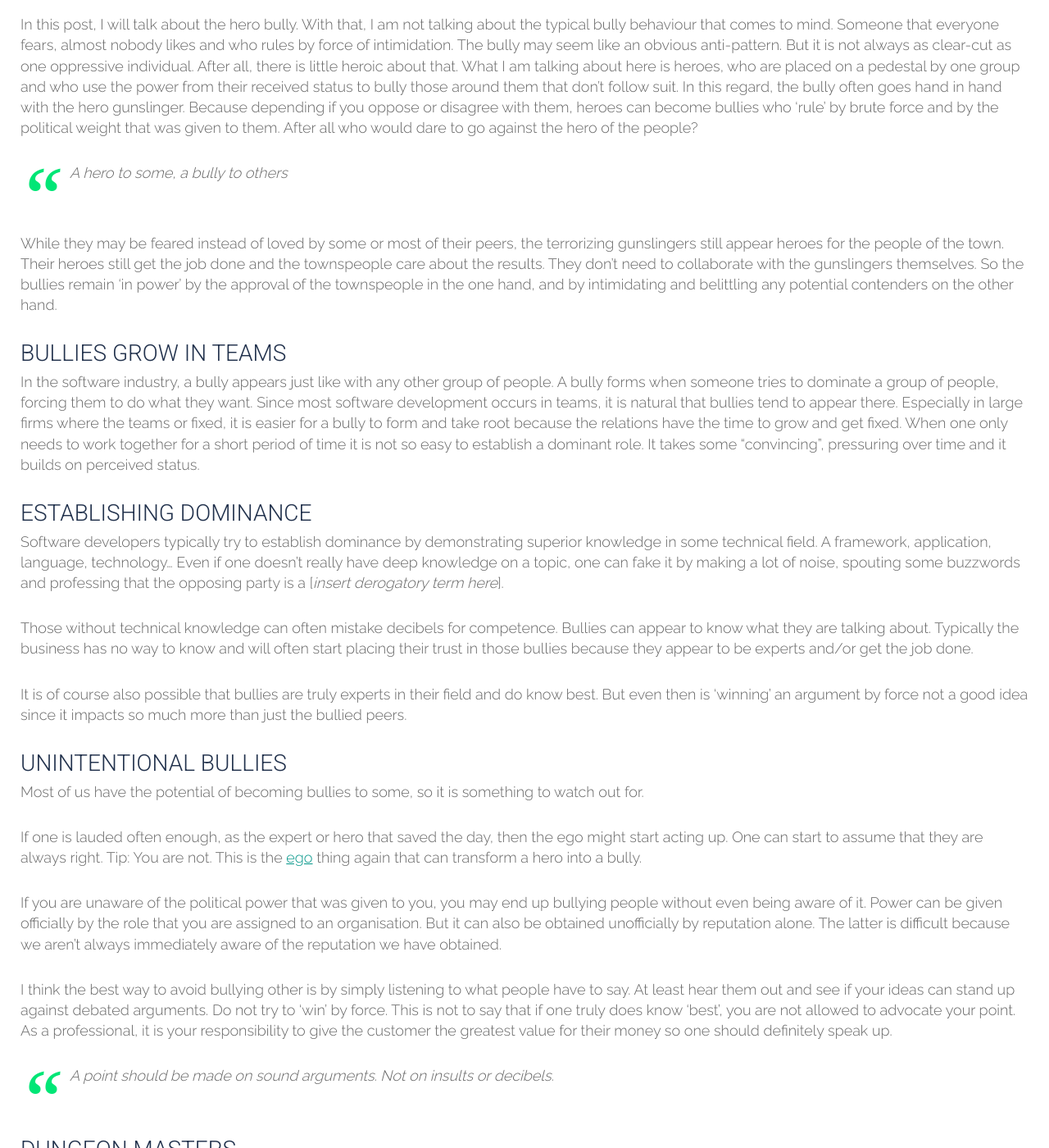
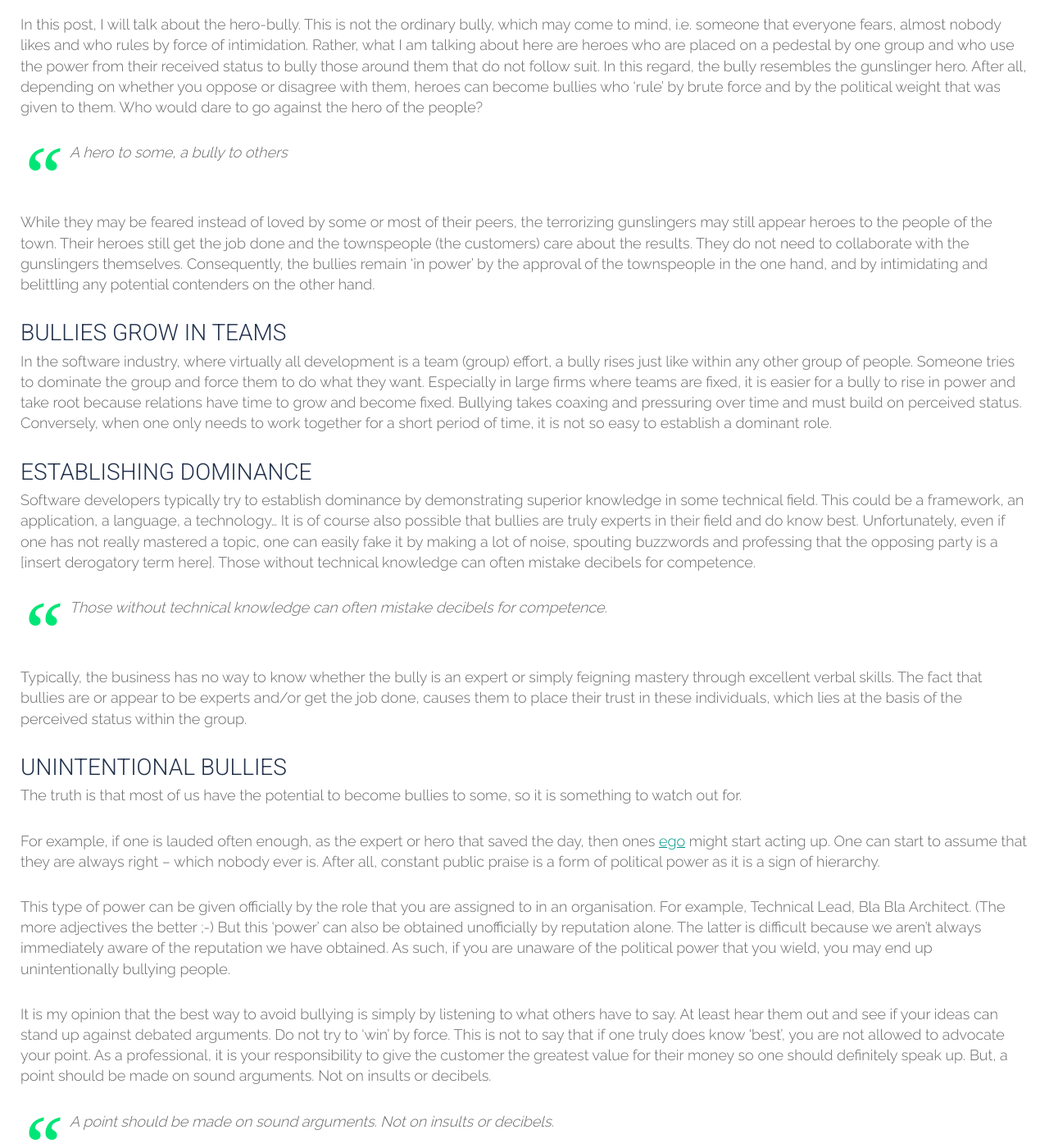
Before and after one commit to tripledio/tripledio.github.io, a Jekyll site: the page built from _posts/2018-07-17-Bully.md, in a window 1280 px wide and 1400 px high, scrolled down 755 px. Shown: the whole window at 82% size. Built offline with Jekyll 4.4.1, drawn with Linux system fonts in a browser that asks for light colours; some of the changed text lies outside the part shown.

Commit message:
feedback erol

```diff
--- a/_posts/2018-07-17-Bully.md
+++ b/_posts/2018-07-17-Bully.md
@@ -10,60 +10,61 @@ excerpt: A post about the Bully hero pattern in software development.
 
 *This post belongs to small series of posts. The main post is [Heroes](/31/05/2018/Heroes/).*
 
-In this post, I will talk about the hero bully. With that, I am not talking about the typical bully behaviour that comes to mind. Someone that everyone fears, almost nobody likes and who rules by force of intimidation. The bully may seem like an obvious anti-pattern. But it is not always as clear-cut as one oppressive individual. After all, there is little heroic about that. What I am talking about here is heroes, who are placed on a pedestal by one group and who use the power from their received status to bully those around them that don't follow suit. In this regard, the bully often goes hand in hand with the hero gunslinger. Because depending if you oppose or disagree with them, heroes can become bullies who 'rule' by brute force and by the political weight that was given to them. After all who would dare to go against the hero of the people?
+In this post, I will talk about the hero-bully. This is not the ordinary bully, which may come to mind, i.e. someone that everyone fears, almost nobody likes and who rules by force of intimidation. Rather, what I am talking about here are heroes who are placed on a pedestal by one group and who use the power from their received status to bully those around them that do not follow suit. In this regard, the bully resembles the gunslinger hero. After all, depending on whether you oppose or disagree with them, heroes can become bullies who ‘rule’ by brute force and by the political weight that was given to them. Who would dare to go against the hero of the people?
 
 > A hero to some, a bully to others
 
-While they may be feared instead of loved by some or most of their peers, the terrorizing gunslingers still appear heroes for the people of the town. Their heroes still get the job done and the townspeople care about the results. They don't need to collaborate with the gunslingers themselves. So the bullies remain 'in power' by the approval of the townspeople in the one hand, and by intimidating and belittling any potential contenders on the other hand.
+While they may be feared instead of loved by some or most of their peers, the terrorizing gunslingers may still appear heroes to the people of the town. Their heroes still get the job done and the townspeople (the customers) care about the results. They do not need to collaborate with the gunslingers themselves. Consequently, the bullies remain 'in power' by the approval of the townspeople in the one hand, and by intimidating and belittling any potential contenders on the other hand.
 
 
 ### Bullies grow in teams
 
-In the software industry, a bully appears just like with any other group of people. A bully forms when someone tries to dominate a group of people, forcing them to do what they want. Since most software development occurs in teams, it is natural that bullies tend to appear there. Especially in large firms where the teams or fixed, it is easier for a  bully to form and take root because the relations have the time to grow and get fixed. When one only needs to work together for a short period of time it is not so easy to establish a dominant role. It takes some "convincing", pressuring over time and it builds on perceived status.
+In the software industry, where virtually all development is a team (group) effort, a bully rises just like within any other group of people. Someone tries to dominate the group and force them to do what they want. Especially in large firms where teams are fixed, it is easier for a bully to rise in power and take root because relations have time to grow and become fixed. Bullying takes coaxing and pressuring over time and must build on perceived status. Conversely, when one only needs to work together for a short period of time, it is not so easy to establish a dominant role.
 
 ### Establishing dominance
 
-Software developers typically try to establish dominance by demonstrating superior knowledge in some technical field. A framework, application, language, technology... Even if one doesn't really have deep knowledge on a topic, one can fake it by making a lot of noise, spouting some buzzwords and professing that the opposing party is a \[*insert derogatory term here*\].
+Software developers typically try to establish dominance by demonstrating superior knowledge in some technical field. This could be a framework, an application, a language, a technology… It is of course also possible that bullies are truly experts in their field and do know best. Unfortunately, even if one has not really mastered a topic, one can easily fake it by making a lot of noise, spouting buzzwords and professing that the opposing party is a [insert derogatory term here]. Those without technical knowledge can often mistake decibels for competence.
 
-Those without technical knowledge can often mistake decibels for competence. Bullies can appear to know what they are talking about. Typically the business has no way to know and will often start placing their trust in those bullies because they appear to be experts and/or get the job done.
+> Those without technical knowledge can often mistake decibels for competence.
 
-It is of course also possible that bullies are truly experts in their field and do know best. But even then is 'winning' an argument by force not a good idea since it impacts so much more than just the bullied peers.
+Typically, the business has no way to know whether the bully is an expert or simply feigning mastery through excellent verbal skills. The fact that bullies are or appear to be experts and/or get the job done, causes them to place their trust in these individuals, which lies at the basis of the perceived status within the group.
 
 ### Unintentional bullies
 
-Most of us have the potential of becoming bullies to some, so it is something to watch out for.
+The truth is that most of us have the potential to become bullies to some, so it is something to watch out for.
 
-If one is lauded often enough, as the expert or hero that saved the day, then the ego might start acting up. One can start to assume that they are always right. Tip: You are not. This is the [ego](/26/06/2018/LocalHero##ego) thing again that can transform a hero into a bully.
+For example, if one is lauded often enough, as the expert or hero that saved the day, then ones [ego](/26/06/2018/LocalHero##ego)  might start acting up. One can start to assume that they are always right – which nobody ever is. After all, constant public praise is a form of political power as it is a sign of hierarchy.
 
-If you are unaware of the political power that was given to you, you may end up bullying people without even being aware of it. Power can be given officially by the role that you are assigned to an organisation. But it can also be obtained unofficially by reputation alone. The latter is difficult because we aren't always immediately aware of the reputation we have obtained.
+This type of power can be given officially by the role that you are assigned to in an organisation. For example, Technical Lead, Bla Bla Architect. (The more adjectives the better ;-)  But this 'power' can also be obtained unofficially by reputation alone. The latter is difficult because we aren’t always immediately aware of the reputation we have obtained. As such, if you are unaware of the political power that you wield, you may end up unintentionally bullying people.
 
-I think the best way to avoid bullying other is by simply listening to what people have to say. At least hear them out and see if your ideas can stand up against debated arguments. Do not try to 'win' by force. This is not to say that if one truly does know 'best', you are not allowed to advocate your point. As a professional, it is your responsibility to give the customer the greatest value for their money so one should definitely speak up.
+It is my opinion that the best way to avoid bullying is simply by listening to what others have to say. At least hear them out and see if your ideas can stand up against debated arguments. Do not try to ‘win’ by force. This is not to say that if one truly does know ‘best’, you are not allowed to advocate your point. As a professional, it is your responsibility to give the customer the greatest value for their money so one should definitely speak up. But, a point should be made on sound arguments. Not on insults or decibels.
 
 >A point should be made on sound arguments. Not on insults or decibels.
 
 ### Dungeon masters
 
-A while back Alberto Brandolini identified a pattern he called the [Dungeon master](https://medium.com/@ziobrando/the-rise-and-fall-of-the-dungeon-master-c2d511eed12f)[^dungeon]. Now the Dungeon master is a position every one of us might find themselves in if we stay at a job long enough. It is not a position of malevolence. Just a possible evolution.
+A while back Alberto Brandolini identified a pattern he called the [Dungeon master](https://medium.com/@ziobrando/the-rise-and-fall-of-the-dungeon-master-c2d511eed12f)[^dungeon]. In short, a dungeon master is often the author of the original software and knows the software better than anyone else.
+
+Now the Dungeon master is a position every one of us might find themselves in if we stay at a job long enough. It is not a position of malevolence per se, but rather a natural evolution in a certain direction, heavily influenced by circumstances.
 
 > The dark secret of the Dungeon Master is that he knows every trap in the existing legacy software because he was the one to leave the traps around. This isn’t intentional or evil. Knowledge, in the form of accidental complexity, starts accumulating in the head of the Dungeon Master, and silently grows.
 
-The danger of a dungeon master is that when dungeon masters have coupled their ego's to their 'dungeon'. then they will become a force that resists change and improvement. Because when you criticize the dungeon, you criticize them. If this is combined with a dungeon master that has a [local hero](/26/06/2018/LocalHero/) status then the DM can become a major obstacle in the never-ending road to improvement. Because they will become a bully to anyone that criticizes the existing system. Their dungeon, their baby. Since they have all the knowledge, a hero status and possibly some [minions](/26/06/2018/LocalHero##minions) they can easily block any new idea's. Changes that must be made, bottlenecks that must be fix, software that needs to be replaced... all of these initiatives can be blocked by a **bully dungeon master**.
+The Dungeon Master becomes dangerous when they couple their ego's to their 'dungeon'. This will cause them to become a force that resists change and improvement. Because when you criticize the dungeon, you criticize them. Furthermore, if a Dungeon Master is granted a [local hero](/26/06/2018/LocalHero/) status then the DM can become a major obstacle in the never-ending road to improvement. They will harshly attack anyone that criticizes the existing system, i.e. their dungeon, their baby. Armed with the confidence of being the only person with a true knowledge of the complex system, having a hero status, and possibly some minions, they are in a position which allows them easily to block any new ideas. Changes that must be made, bottlenecks that must be fix, software that needs to be replaced… all of these initiatives can be halted by a **bully dungeon master**.
 
-While a dungeon master in itself is not an evil force, a bully is. A dungeon master can become a bully. A bully that goes unobstructed long enough will often evolve into a dungeon master by choice. Giving them that much more power. Because now they are the only ones that know all the traps and pitfalls. Making it almost impossible to go against them.
-
+While the Dungeon Master in itself is not a force of evil, the bully is. A dungeon master might become a bully. However, a bully that goes unobstructed long enough will often evolve into a dungeon master by choice because they are drawn to the power the DM yield through their unique knowledge of all the traps and pitfalls in a complex system. This makes it almost impossible to go against them.
 
 ### Conclusion
 
 **Employers**
 
-As an employer be beware that those that appear to be heroes, the hallmark of competence, to you may very well become bullies to others. Beware that you aren't left with a couple self-aggrandizing loudmouths, supported by some meek minions, while the competent, constructive professionals who wanted the best for the company have left you without you even noticing it.
+As an employer be beware that those that appear to be heroes to you may very well be bullies to others. Beware that you are not left with a couple self-aggrandizing loudmouths, supported by some meek minions, while the competent, constructive professionals who wanted the best for the company have left you without you even noticing it.
 
-Make sure to hear more than one side of the story and be *very* careful with who you grant "special" status.
+Make sure to hear more than one side of the story and be *very* careful with whom you grant "special" status.
 
 **Software engineers**
 
-To my fellow Software engineers, I would ask, again, to Let go of your ego. People will respect you so much more do. Achieving something together is so much more rewarding than forcing you will upon others.
+To my fellow Software engineers, I would ask, again, to let go of your ego. People will respect you so much more do. Achieving something together is so much more rewarding than forcing your will upon others.
 
 **References**
 
-[^dungeon]: In Alberto's [Dungeon master](https://medium.com/@ziobrando/the-rise-and-fall-of-the-dungeon-master-c2d511eed12f) post he introduces the pattern of the dungeon master. And even mentions the minions. Which could possibly correlate to my definition of minions.
+[^dungeon]: In Alberto's [Dungeon master](https://medium.com/@ziobrando/the-rise-and-fall-of-the-dungeon-master-c2d511eed12f) post he introduces the pattern of the dungeon master. And even mentions the minions. Which could possibly correlate with my definition of minions.
```
Also changed, not shown: _posts/2018-05-31-Heroes.md (+1 -1 lines).
